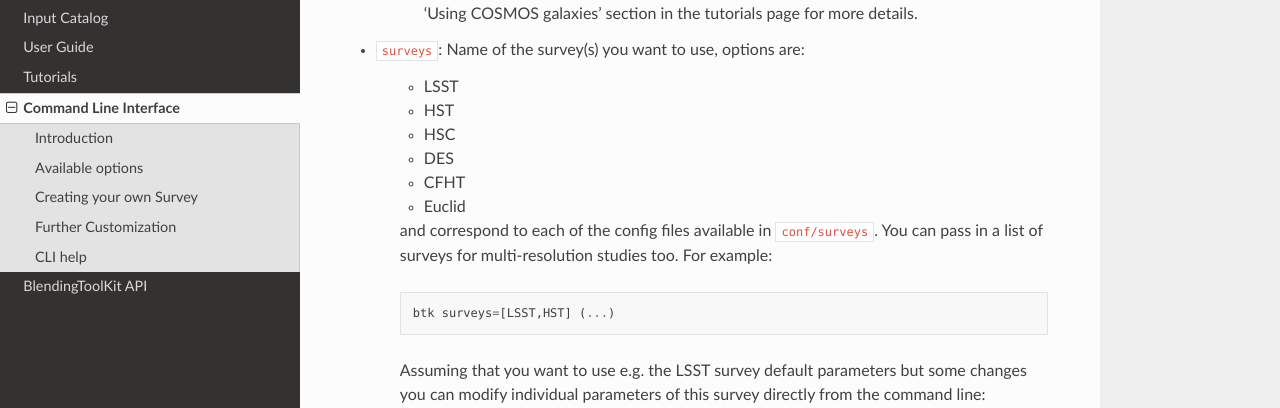
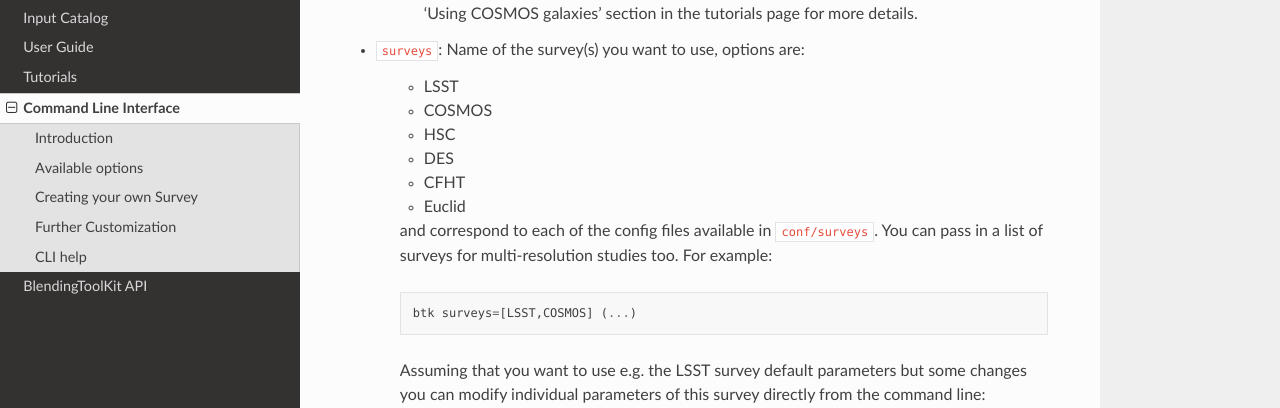
Before and after one commit to LSSTDESC/BlendingToolKit, a Sphinx documentation site: the page built from docs/source/cli.rst, in a window 1280 px wide and 900 px high, scrolled down 835 px. Shown: the part 157-565 px from the top of the window. Built offline with Sphinx 7.4.7 and the Read the Docs theme 2.0.0, drawn with Linux system fonts in a browser that asks for light colours.

Commit message:
COSMOS not HST

```diff
--- a/docs/source/cli.rst
+++ b/docs/source/cli.rst
@@ -11,7 +11,7 @@ Assuming that BTK has been pip installed, you can run btk from the command line
 
 .. code-block::
 
-    btk sampling=default draw_blends=catsim max_number=3 save_path=/directory/to/save/results cpus=1 verbose=False surveys=[LSST, HST] surveys.LSST.airmass=1.1
+    btk sampling=default draw_blends=catsim max_number=3 save_path=/directory/to/save/results cpus=1 verbose=False surveys=[LSST, COSMOS] surveys.LSST.airmass=1.1
     sampling=default catalog.name=catsim use_metrics=['detection', 'segmentation'] (...)
 
 You need to create the directory to save results yourself (preferably an empty directory) and specify its absolute path when you run the CLI via the ``save_path`` argument.
@@ -46,7 +46,7 @@ Here is a list of all the options of BTK you can customize directly from the CLI
 
       - LSST
 
-      - HST
+      - COSMOS
 
       - HSC
 
@@ -61,7 +61,7 @@ Here is a list of all the options of BTK you can customize directly from the CLI
 
       .. code-block::
 
-          btk surveys=[LSST,HST] (...)
+          btk surveys=[LSST,COSMOS] (...)
 
       Assuming that you want to use e.g. the LSST survey default parameters but some changes you can modify individual parameters of this survey directly from the
       command line:
```
Also changed, not shown: 1 other file.
